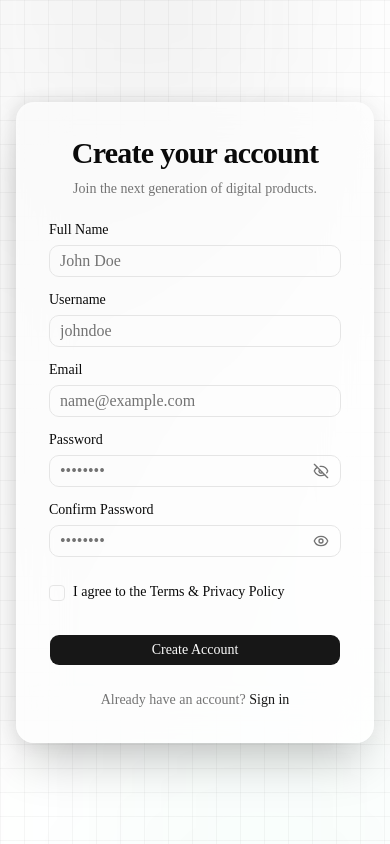
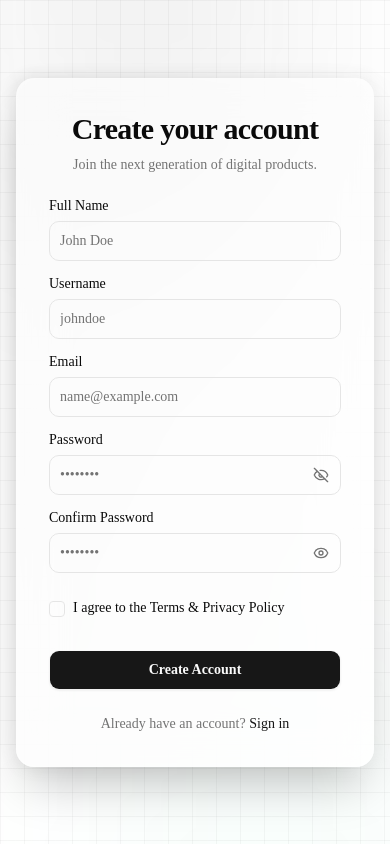
Before and after one commit to RahilPatel2/DeployX, a Next.js app: page /signup in a window 390 px wide. Both pictures are taken after a click on the button 321 px from the left and 470 px from the top of the page. Built offline with nearby package versions, Linux system fonts and the light colour scheme.

Commit message:
feat(ui): polish login and signup forms with responsive touch targets and validation feedback

```diff
--- a/components/auth/LoginForm.tsx
+++ b/components/auth/LoginForm.tsx
@@ -112,15 +112,16 @@ function LoginFormInner() {
             placeholder="name@example.com"
             disabled={isLoading}
             {...register("identifier")}
-            className="transition-all duration-200 focus-visible:ring-primary/50"
+            className="h-10 text-sm transition-all duration-200 focus-visible:ring-primary/40"
           />
           <AnimatePresence mode="wait">
             {errors.identifier && (
               <motion.p
+                role="alert"
                 initial={{ opacity: 0, height: 0 }}
                 animate={{ opacity: 1, height: "auto" }}
                 exit={{ opacity: 0, height: 0 }}
-                className="text-xs text-red-500 mt-1"
+                className="text-xs text-red-500 font-medium mt-1"
               >
                 {errors.identifier.message}
               </motion.p>
@@ -133,7 +134,7 @@ function LoginFormInner() {
             <Label htmlFor="password">Password</Label>
             <Link
               href="/forgot-password"
-              className="text-xs text-muted-foreground hover:text-primary transition-colors"
+              className="text-xs text-muted-foreground hover:text-foreground transition-colors"
             >
               Forgot password?
             </Link>
@@ -143,15 +144,15 @@ function LoginFormInner() {
             placeholder="••••••••"
             disabled={isLoading}
             {...register("password")}
-            className="transition-all duration-200 focus-visible:ring-primary/50"
           />
           <AnimatePresence mode="wait">
             {errors.password && (
               <motion.p
+                role="alert"
                 initial={{ opacity: 0, height: 0 }}
                 animate={{ opacity: 1, height: "auto" }}
                 exit={{ opacity: 0, height: 0 }}
-                className="text-xs text-red-500 mt-1"
+                className="text-xs text-red-500 font-medium mt-1"
               >
                 {errors.password.message}
               </motion.p>
@@ -177,18 +178,20 @@ function LoginFormInner() {
         <AnimatePresence mode="wait">
           {serverError && (
             <motion.div
-              initial={{ opacity: 0, y: -10 }}
+              role="alert"
+              aria-live="assertive"
+              initial={{ opacity: 0, y: -8 }}
               animate={{ opacity: 1, y: 0 }}
-              exit={{ opacity: 0, y: -10 }}
-              className="p-3 text-sm text-red-500 bg-red-500/10 border border-red-500/20 rounded-md"
+              exit={{ opacity: 0, y: -8 }}
+              className="p-3 text-xs sm:text-sm font-medium text-red-400 bg-red-500/10 border border-red-500/20 rounded-md flex items-center gap-2"
             >
-              {serverError}
+              <span>{serverError}</span>
             </motion.div>
           )}
         </AnimatePresence>
 
         <motion.div variants={itemVariants} className="pt-2">
-          <Button type="submit" className="w-full relative overflow-hidden group" disabled={isLoading}>
+          <Button type="submit" className="w-full h-10 font-semibold relative overflow-hidden group shadow-xs" disabled={isLoading}>
             <span className={cn("transition-all duration-200 flex items-center justify-center", isLoading ? "opacity-0 translate-y-2" : "opacity-100 translate-y-0")}>
               Sign In
             </span>
--- a/components/auth/PasswordInput.tsx
+++ b/components/auth/PasswordInput.tsx
@@ -10,23 +10,24 @@ export const PasswordInput = forwardRef<HTMLInputElement, React.InputHTMLAttribu
     const [showPassword, setShowPassword] = useState(false);
 
     return (
-      <div className="relative">
+      <div className="relative w-full">
         <Input
           type={showPassword ? "text" : "password"}
-          className={cn("pr-10", className)}
+          className={cn("pr-10 h-10 text-sm transition-all focus-visible:ring-primary/40", className)}
           ref={ref}
           {...props}
         />
         <button
           type="button"
           onClick={() => setShowPassword(!showPassword)}
-          className="absolute right-3 top-1/2 -translate-y-1/2 text-muted-foreground hover:text-foreground transition-colors"
+          className="absolute right-0 top-0 h-full px-3 flex items-center justify-center text-muted-foreground hover:text-foreground transition-colors focus-visible:outline-none focus-visible:text-foreground touch-manipulation"
           aria-label={showPassword ? "Hide password" : "Show password"}
+          tabIndex={0}
         >
           {showPassword ? (
-            <EyeOff className="h-4 w-4" />
+            <EyeOff className="h-4 w-4" aria-hidden="true" />
           ) : (
-            <Eye className="h-4 w-4" />
+            <Eye className="h-4 w-4" aria-hidden="true" />
           )}
         </button>
       </div>
--- a/components/auth/SignupForm.tsx
+++ b/components/auth/SignupForm.tsx
@@ -35,6 +35,7 @@ type SignupValues = z.infer<typeof signupSchema>;
 
 const strengthLabels = ["Very Weak", "Weak", "Fair", "Good", "Strong"];
 const strengthColors = ["bg-red-500", "bg-orange-500", "bg-yellow-500", "bg-emerald-400", "bg-emerald-600"];
+const strengthTextColors = ["text-red-500", "text-orange-500", "text-yellow-500", "text-emerald-400", "text-emerald-500"];
 
 function checkPasswordStrength(password: string): number {
   let score = 0;
@@ -140,11 +141,11 @@ function SignupFormInner() {
             placeholder="John Doe"
             disabled={isLoading}
             {...register("fullName")}
-            className="transition-all duration-200 focus-visible:ring-primary/50"
+            className="h-10 text-sm transition-all duration-200 focus-visible:ring-primary/40"
           />
           <AnimatePresence mode="wait">
             {errors.fullName && (
-              <motion.p initial={{ opacity: 0, height: 0 }} animate={{ opacity: 1, height: "auto" }} exit={{ opacity: 0, height: 0 }} className="text-xs text-red-500 mt-1">
+              <motion.p role="alert" initial={{ opacity: 0, height: 0 }} animate={{ opacity: 1, height: "auto" }} exit={{ opacity: 0, height: 0 }} className="text-xs text-red-500 font-medium mt-1">
                 {errors.fullName.message}
               </motion.p>
             )}
@@ -158,11 +159,11 @@ function SignupFormInner() {
             placeholder="johndoe"
             disabled={isLoading}
             {...register("username")}
-            className="transition-all duration-200 focus-visible:ring-primary/50"
+            className="h-10 text-sm transition-all duration-200 focus-visible:ring-primary/40"
           />
           <AnimatePresence mode="wait">
             {errors.username && (
-              <motion.p initial={{ opacity: 0, height: 0 }} animate={{ opacity: 1, height: "auto" }} exit={{ opacity: 0, height: 0 }} className="text-xs text-red-500 mt-1">
+              <motion.p role="alert" initial={{ opacity: 0, height: 0 }} animate={{ opacity: 1, height: "auto" }} exit={{ opacity: 0, height: 0 }} className="text-xs text-red-500 font-medium mt-1">
                 {errors.username.message}
               </motion.p>
             )}
@@ -177,11 +178,11 @@ function SignupFormInner() {
             placeholder="name@example.com"
             disabled={isLoading}
             {...register("email")}
-            className="transition-all duration-200 focus-visible:ring-primary/50"
+            className="h-10 text-sm transition-all duration-200 focus-visible:ring-primary/40"
           />
           <AnimatePresence mode="wait">
             {errors.email && (
-              <motion.p initial={{ opacity: 0, height: 0 }} animate={{ opacity: 1, height: "auto" }} exit={{ opacity: 0, height: 0 }} className="text-xs text-red-500 mt-1">
+              <motion.p role="alert" initial={{ opacity: 0, height: 0 }} animate={{ opacity: 1, height: "auto" }} exit={{ opacity: 0, height: 0 }} className="text-xs text-red-500 font-medium mt-1">
                 {errors.email.message}
               </motion.p>
             )}
@@ -195,11 +196,10 @@ function SignupFormInner() {
             placeholder="••••••••"
             disabled={isLoading}
             {...register("password")}
-            className="transition-all duration-200 focus-visible:ring-primary/50"
           />
           <AnimatePresence mode="wait">
             {errors.password && (
-              <motion.p initial={{ opacity: 0, height: 0 }} animate={{ opacity: 1, height: "auto" }} exit={{ opacity: 0, height: 0 }} className="text-xs text-red-500 mt-1">
+              <motion.p role="alert" initial={{ opacity: 0, height: 0 }} animate={{ opacity: 1, height: "auto" }} exit={{ opacity: 0, height: 0 }} className="text-xs text-red-500 font-medium mt-1">
                 {errors.password.message}
               </motion.p>
             )}
@@ -208,7 +208,7 @@ function SignupFormInner() {
           {/* Password Strength Indicator */}
           {passwordValue && passwordValue.length > 0 && (
             <motion.div initial={{ opacity: 0 }} animate={{ opacity: 1 }} className="pt-2">
-              <div className="flex gap-1 h-1 w-full rounded-full overflow-hidden">
+              <div className="flex gap-1 h-1.5 w-full rounded-full overflow-hidden">
                 {[0, 1, 2, 3].map((level) => (
                   <div
                     key={level}
@@ -216,7 +216,7 @@ function SignupFormInner() {
                   />
                 ))}
               </div>
-              <p className={cn("text-xs mt-1 transition-colors duration-300 text-right", `text-${strengthColors[strength].replace('bg-', '')}`)}>
+              <p className={cn("text-xs mt-1 font-medium transition-colors duration-300 text-right", strengthTextColors[strength])}>
                 {strengthLabels[strength]}
               </p>
             </motion.div>
@@ -230,11 +230,10 @@ function SignupFormInner() {
             placeholder="••••••••"
             disabled={isLoading}
             {...register("confirmPassword")}
-            className="transition-all duration-200 focus-visible:ring-primary/50"
           />
           <AnimatePresence mode="wait">
             {errors.confirmPassword && (
-              <motion.p initial={{ opacity: 0, height: 0 }} animate={{ opacity: 1, height: "auto" }} exit={{ opacity: 0, height: 0 }} className="text-xs text-red-500 mt-1">
+              <motion.p role="alert" initial={{ opacity: 0, height: 0 }} animate={{ opacity: 1, height: "auto" }} exit={{ opacity: 0, height: 0 }} className="text-xs text-red-500 font-medium mt-1">
                 {errors.confirmPassword.message}
               </motion.p>
             )}
@@ -258,7 +257,7 @@ function SignupFormInner() {
             </Label>
             <AnimatePresence mode="wait">
               {errors.agree && (
-                <motion.p initial={{ opacity: 0, height: 0 }} animate={{ opacity: 1, height: "auto" }} exit={{ opacity: 0, height: 0 }} className="text-xs text-red-500 mt-1">
+                <motion.p role="alert" initial={{ opacity: 0, height: 0 }} animate={{ opacity: 1, height: "auto" }} exit={{ opacity: 0, height: 0 }} className="text-xs text-red-500 font-medium mt-1">
                   {errors.agree.message}
                 </motion.p>
               )}
@@ -269,10 +268,12 @@ function SignupFormInner() {
         <AnimatePresence mode="wait">
           {serverError && (
             <motion.div
-              initial={{ opacity: 0, y: -10 }}
+              role="alert"
+              aria-live="assertive"
+              initial={{ opacity: 0, y: -8 }}
               animate={{ opacity: 1, y: 0 }}
-              exit={{ opacity: 0, y: -10 }}
-              className="p-3 text-sm text-red-500 bg-red-500/10 border border-red-500/20 rounded-md"
+              exit={{ opacity: 0, y: -8 }}
+              className="p-3 text-xs sm:text-sm font-medium text-red-400 bg-red-500/10 border border-red-500/20 rounded-md"
             >
               {serverError}
             </motion.div>
@@ -280,7 +281,7 @@ function SignupFormInner() {
         </AnimatePresence>
 
         <motion.div variants={itemVariants} className="pt-2">
-          <Button type="submit" className="w-full relative overflow-hidden group" disabled={isLoading}>
+          <Button type="submit" className="w-full h-10 font-semibold relative overflow-hidden group shadow-xs" disabled={isLoading}>
             <span className={cn("transition-all duration-200 flex items-center justify-center", isLoading ? "opacity-0 translate-y-2" : "opacity-100 translate-y-0")}>
               Create Account
             </span>
```
